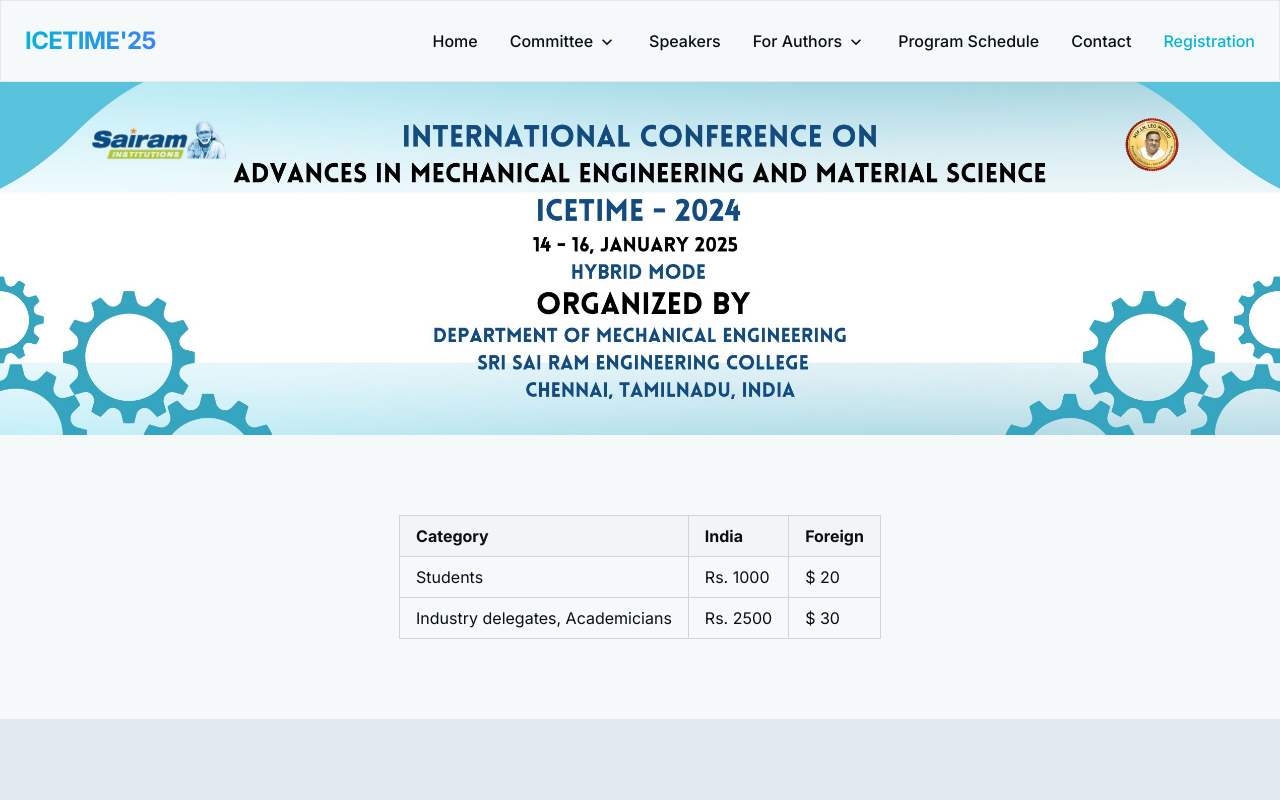
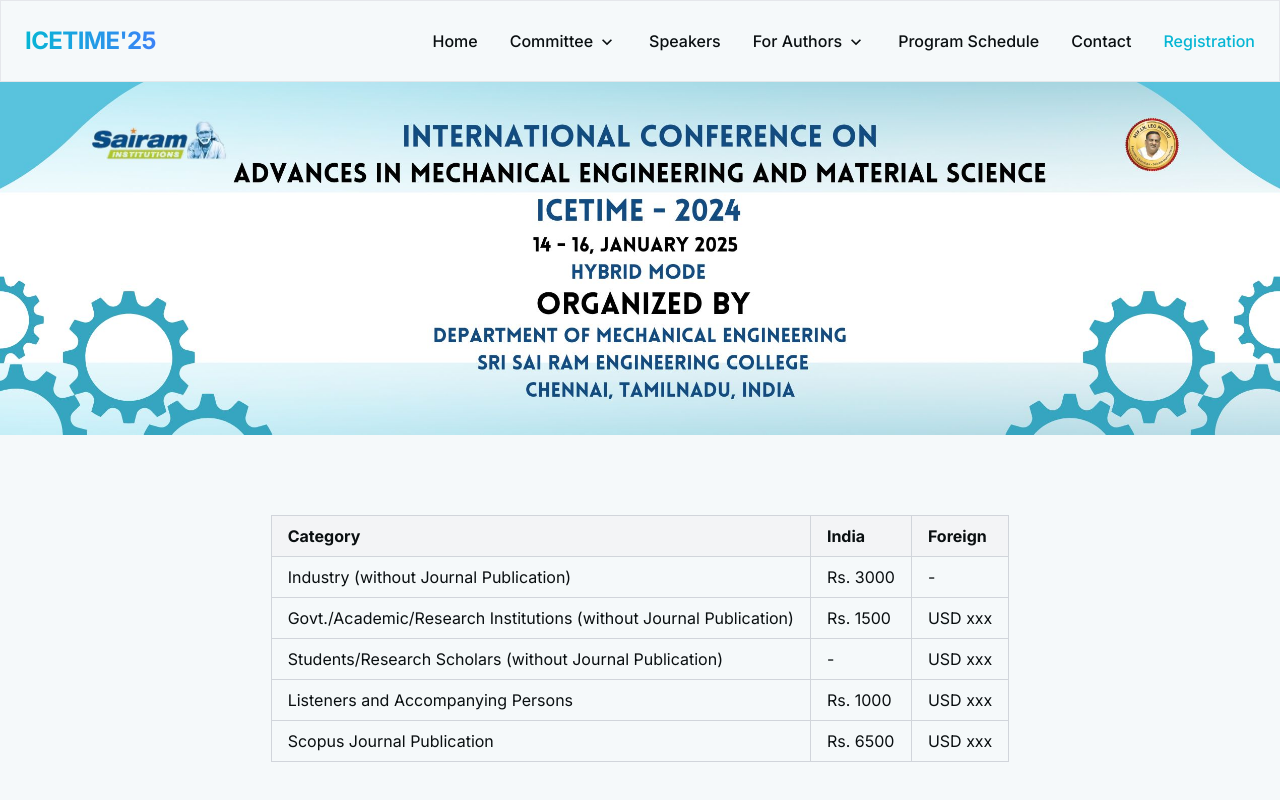
Before and after one commit to Aswin-04/ICETIME-24, a React (Vite) app: page /registration in a window 1280 px wide. Shown: the top 800 px of the page. Built offline with nearby package versions, Linux system fonts and the light colour scheme; a web font is replaced by a local one.

Commit message:
add registration fee component

```diff
--- a/src/components/RegistrationFeeTable.jsx
+++ b/src/components/RegistrationFeeTable.jsx
@@ -1,8 +1,7 @@
-
 const RegistrationFeeTable = () => {
   return (
     <div className="overflow-x-auto">
-      <table className="w-full  md:max-w-2xl table-auto border-collapse border border-gray-300">
+      <table className="w-full md:max-w-3xl table-auto border-collapse border border-gray-300">
         <thead>
           <tr className="bg-gray-100">
             <th className="border border-gray-300 px-4 py-2 text-left">Category</th>
@@ -12,14 +11,29 @@
         </thead>
         <tbody>
           <tr>
-            <td className="border border-gray-300 px-4 py-2">Students</td>
-            <td className="border border-gray-300 px-4 py-2">Rs. 1000</td>
-            <td className="border border-gray-300 px-4 py-2">$ 20</td>
+            <td className="border border-gray-300 px-4 py-2">Industry (without Journal Publication)</td>
+            <td className="border border-gray-300 px-4 py-2">Rs. 3000</td>
+            <td className="border border-gray-300 px-4 py-2">-</td>
           </tr>
           <tr>
-            <td className="border border-gray-300 px-4 py-2">Industry delegates, Academicians</td>
-            <td className="border border-gray-300 px-4 py-2">Rs. 2500</td>
-            <td className="border border-gray-300 px-4 py-2">$ 30</td>
+            <td className="border border-gray-300 px-4 py-2">Govt./Academic/Research Institutions (without Journal Publication)</td>
+            <td className="border border-gray-300 px-4 py-2">Rs. 1500</td>
+            <td className="border border-gray-300 px-4 py-2">USD xxx</td>
+          </tr>
+          <tr>
+            <td className="border border-gray-300 px-4 py-2">Students/Research Scholars (without Journal Publication)</td>
+            <td className="border border-gray-300 px-4 py-2">-</td>
+            <td className="border border-gray-300 px-4 py-2">USD xxx</td>
+          </tr>
+          <tr>
+            <td className="border border-gray-300 px-4 py-2">Listeners and Accompanying Persons</td>
+            <td className="border border-gray-300 px-4 py-2">Rs. 1000</td>
+            <td className="border border-gray-300 px-4 py-2">USD xxx</td>
+          </tr>
+          <tr>
+            <td className="border border-gray-300 px-4 py-2">Scopus Journal Publication</td>
+            <td className="border border-gray-300 px-4 py-2">Rs. 6500</td>
+            <td className="border border-gray-300 px-4 py-2">USD xxx</td>
           </tr>
         </tbody>
       </table>
--- a/src/constants/index.js
+++ b/src/constants/index.js
@@ -130,10 +130,11 @@
     { label: "Home", href: "/" },
     { label: "Advisory Committee", href: "/committee/advisory-committee" },
     { label: "Organizing Committee", href: "/committee/organizing-committee",},
-    { label: "Technical Committee", href: "/committee/technical-committee" },
+    // { label: "Technical Committee", href: "/committee/technical-committee" },
     { label: "Speakers", href: "/speakers" },
     { label: "Call for Papers", href: "/for-authors/call-for-papers" },
     { label: "Important Dates", href: "/for-authors/important-dates" },
+    { label: "Instructions to Authors", href: "/for-authors/instructions-to-authors" },
     { label: "Review Process", href: "/for-authors/review-process" },
     { label: "Program Schedule", href: "/program-schedule" },
     { label: "Contact", href: "/contact" },
```
